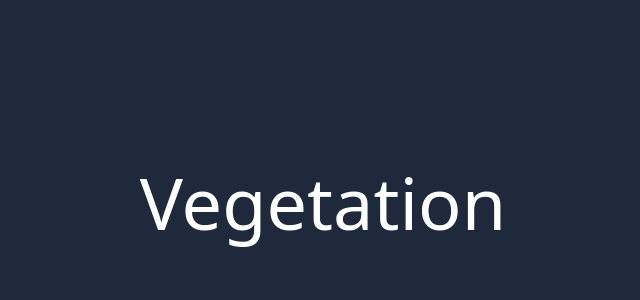
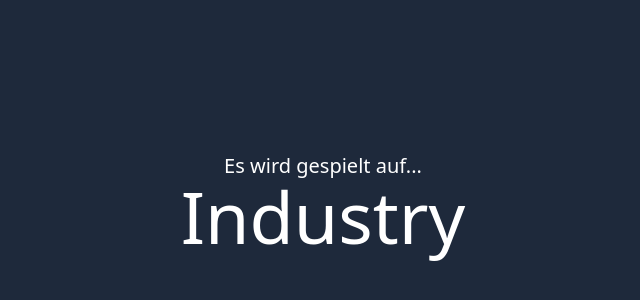
Before and after one commit to CookiesTournament/website, a Next.js app: page /roulette in a window 1280 px wide. Shown: the part 198-498 px from the top of the page, without its empty margins (317-957 px from the left). Built offline with nearby package versions, Linux system fonts and the light colour scheme.

Commit message:
💫 Enhance roulette

```diff
--- a/pages/roulette.tsx
+++ b/pages/roulette.tsx
@@ -24,6 +24,7 @@ const Roulette: NextPage = () => {
 
   const [value, setValue] = useState(options[0]);
   const [started, setStarted] = useState(false);
+  const [finished, setFinished] = useState(false);
 
   const tick = (cycles: number, time: number) => {
     cycles--;
@@ -36,6 +37,10 @@ const Roulette: NextPage = () => {
       setTimeout(() => {
         return tick(cycles, time);
       }, time);
+    } else {
+      setTimeout(() => {
+        setFinished(true);
+      }, 1000);
     }
   };
 
@@ -53,8 +58,15 @@ const Roulette: NextPage = () => {
         <title>Cookies Turnier - Map Roulette</title>
         <link rel="icon" href="/img/cookie.png" />
       </Head>
-      <div className="flex justify-center items-center h-screen">
-        <h1 className="text-white text-7xl">{value}</h1>
+      <div className="flex flex-col justify-center items-center h-screen text-white">
+        <h2 className="text-xl">Es wird gespielt auf...</h2>
+        <h1
+          className={`text-7xl transition ${
+            finished ? "scale-125 text-yellow-500" : ""
+          }`}
+        >
+          {value}
+        </h1>
       </div>
     </>
   );
```
